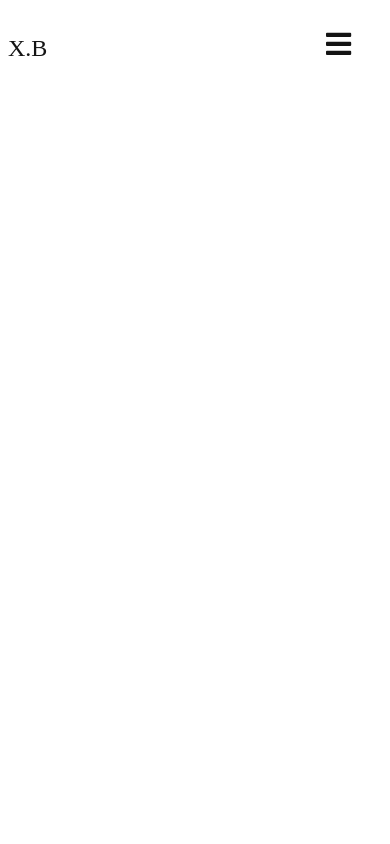
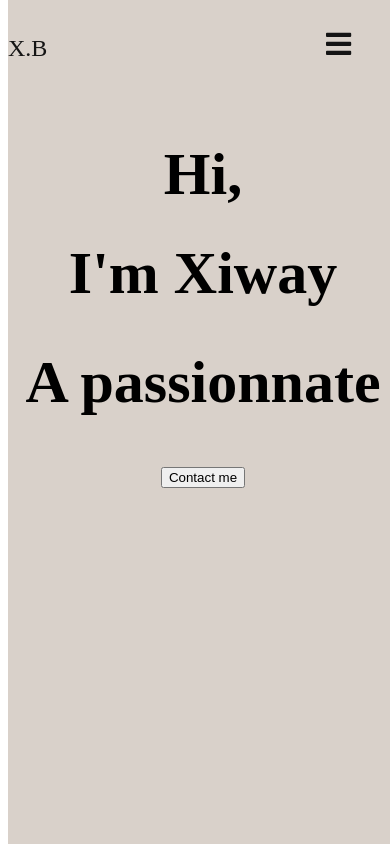
Before and after one commit to XiwayB/First_Gatsby_Website, a Gatsby site: page / in a window 390 px wide. Shown: the top 844 px of the page. Built offline with nearby package versions, Linux system fonts and the light colour scheme; Gatsby itself is replaced by a stand-in of ours.

Commit message:
added hero section component

```diff
--- /dev/null
+++ b/src/components/HeroSection/HeroSection.css
@@ -0,0 +1,40 @@
+.hero-container {
+  background-color: #D9D1CA;
+  height: 100vh;
+  width: 100%;
+  display: flex;
+  flex-direction: column;
+  align-items: center;
+  position: absolute;
+  top: 0;
+}
+
+.hero-container > h1 {
+  font-size: 100px;
+  margin-top: 140px;
+}
+
+.hero-container > h2 {
+  font-size: 100px;
+  margin-top: -10px;
+}
+
+@media screen and (max-width: 960px){
+  .hero-container > h1 {
+    font-size: 70px;
+  }
+
+  .hero-container > h2 {
+    font-size: 70px;
+  }
+}
+
+@media screen and (max-width: 768px) {
+  .hero-container > h1 {
+    font-size: 60px;
+  }
+
+  .hero-container > h2 {
+    font-size: 60px;
+  }
+}
--- /dev/null
+++ b/src/components/HeroSection/index.js
@@ -0,0 +1,15 @@
+import React from "react"
+import "./HeroSection.css"
+
+function HeroSection() {
+  return (
+    <div className="hero-container">
+      <h1>Hi,</h1>
+      <h2>I'm Xiway</h2>
+      <h2>A passionnate</h2>
+      <button>Contact me</button>
+    </div>
+  )
+}
+
+export default HeroSection
--- /dev/null
+++ b/src/components/index.css
@@ -0,0 +1,6 @@
+* {
+  box-sizing: border-box;
+  margin: 0;
+  padding: 0;
+  font-family: "Lexend Deca", "sans-serif";
+}
--- a/src/pages/index.js
+++ b/src/pages/index.js
@@ -1,10 +1,12 @@
 import React from "react"
 import Navbar from "../components/Navbar"
+import HeroSection from "../components/HeroSection"
 
 export default function Home() {
   return (
     <>
     <Navbar/>
+    <HeroSection/>
     </>
   )
 }
```
